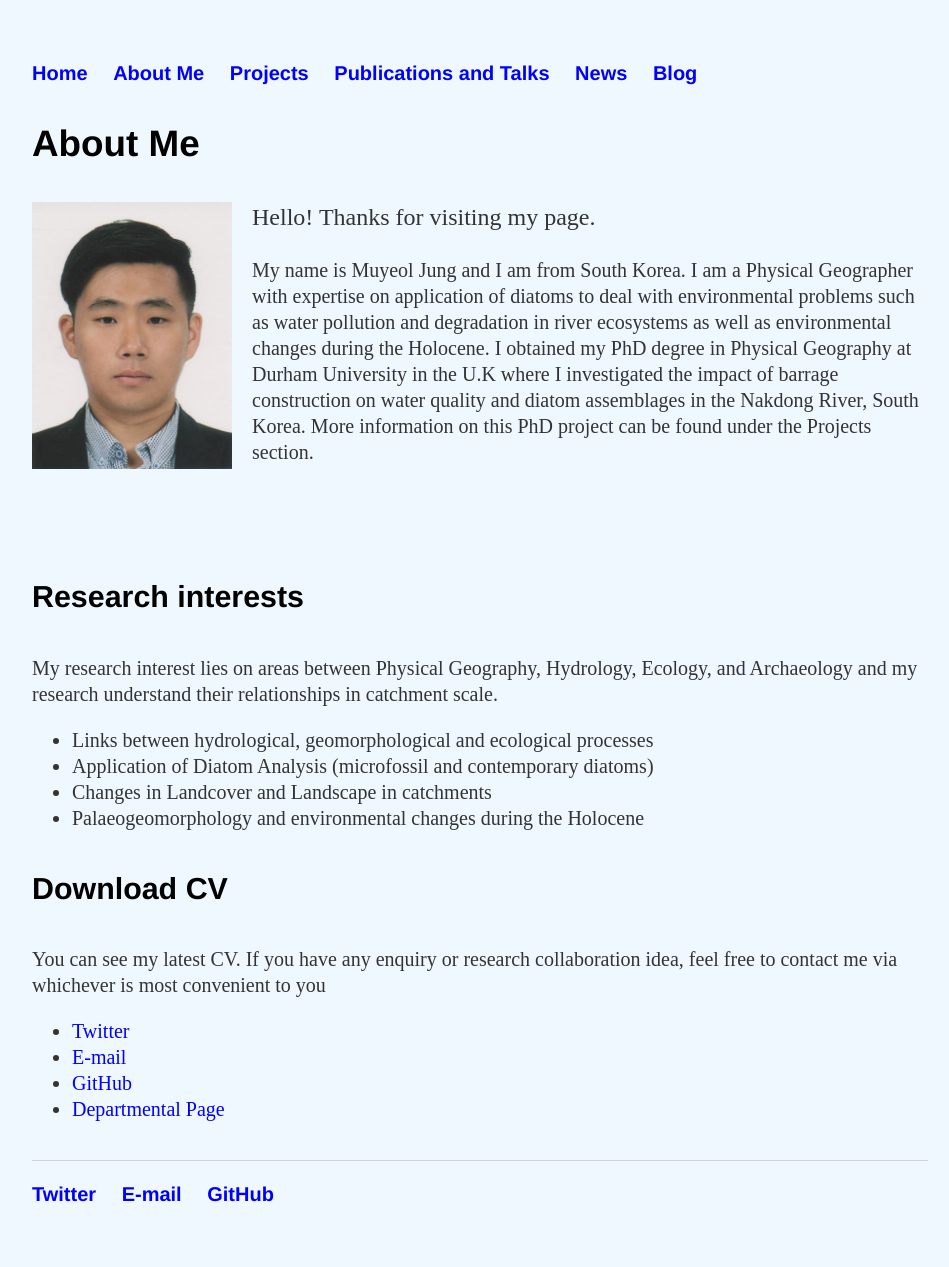
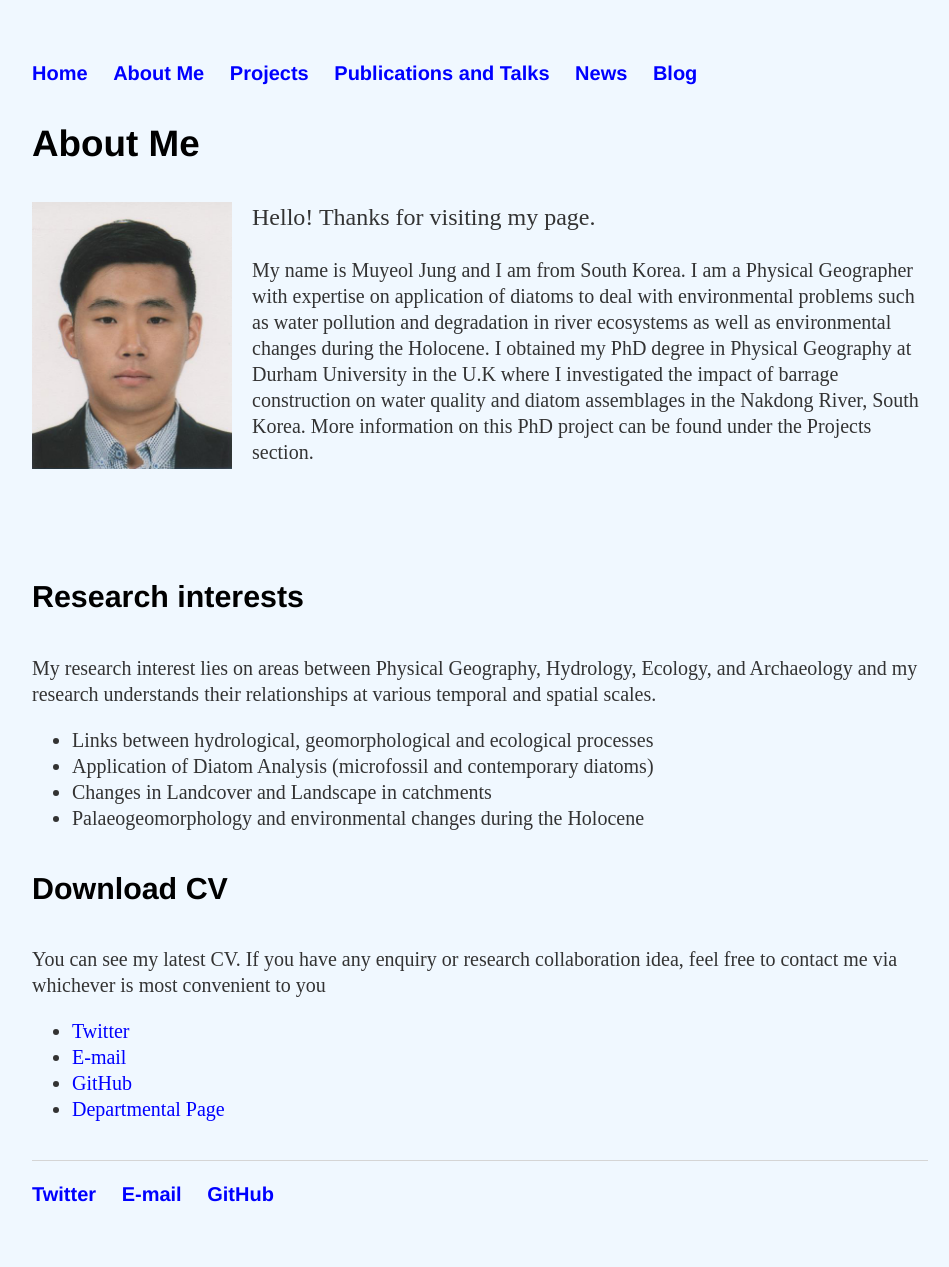
Before and after one commit to muyeoljung/muyeoljung.github.io, a Jekyll site: the page built from about/index.html, in a window 1280 px wide. Shown: the whole page, without its empty margins (160-1109 px from the left). Built offline with Jekyll 4.4.1, drawn with Linux system fonts in a browser that asks for light colours.

Commit message:
Update index.html

```diff
--- a/about/index.html
+++ b/about/index.html
@@ -16,7 +16,7 @@ title: About Me
 
                         <div>
 			<h4>Research interests</h4>
-			<p>My research interest lies on areas between Physical Geography, Hydrology, Ecology, and Archaeology and my research understand their relationships in catchment scale.</p>
+			<p>My research interest lies on areas between Physical Geography, Hydrology, Ecology, and Archaeology and my research understands their relationships at various temporal and spatial scales.</p>
 
 			<ul class="Research interests">
 				<li>Links between hydrological, geomorphological and ecological processes</li>
```
